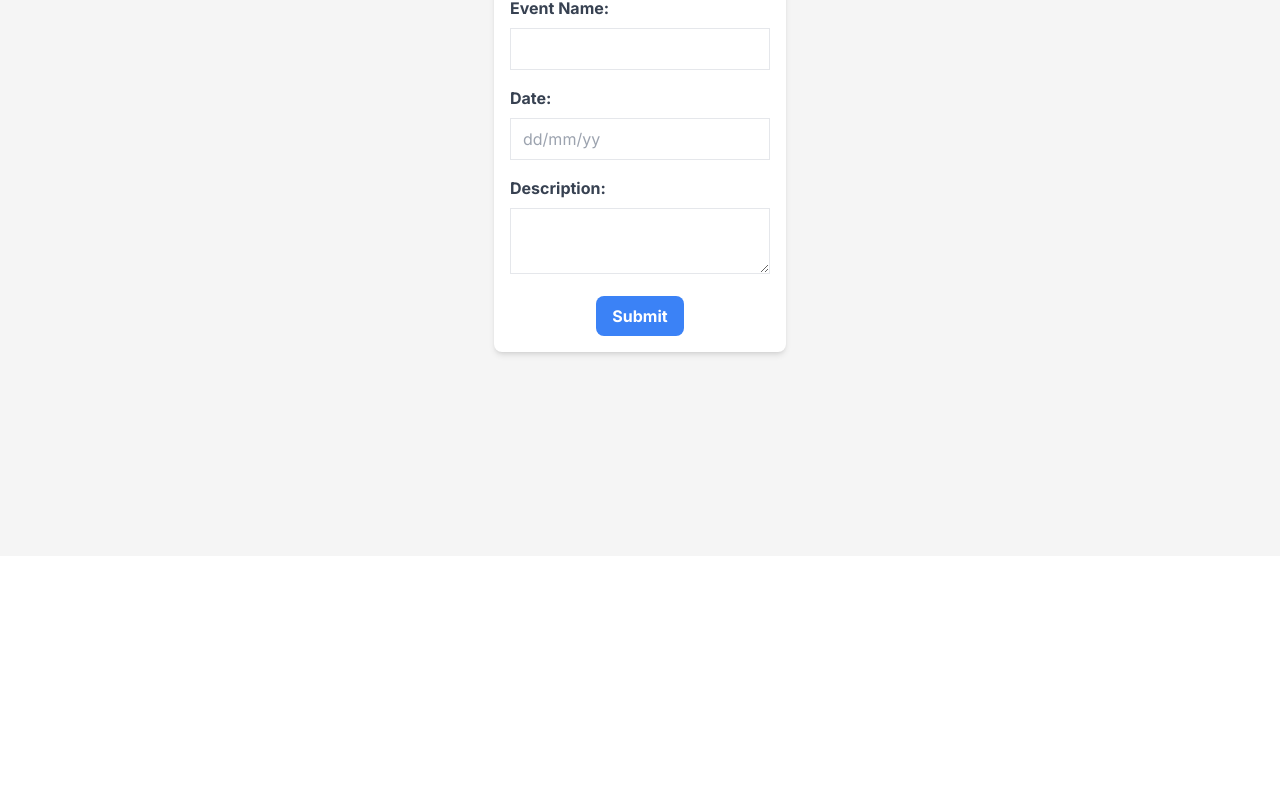
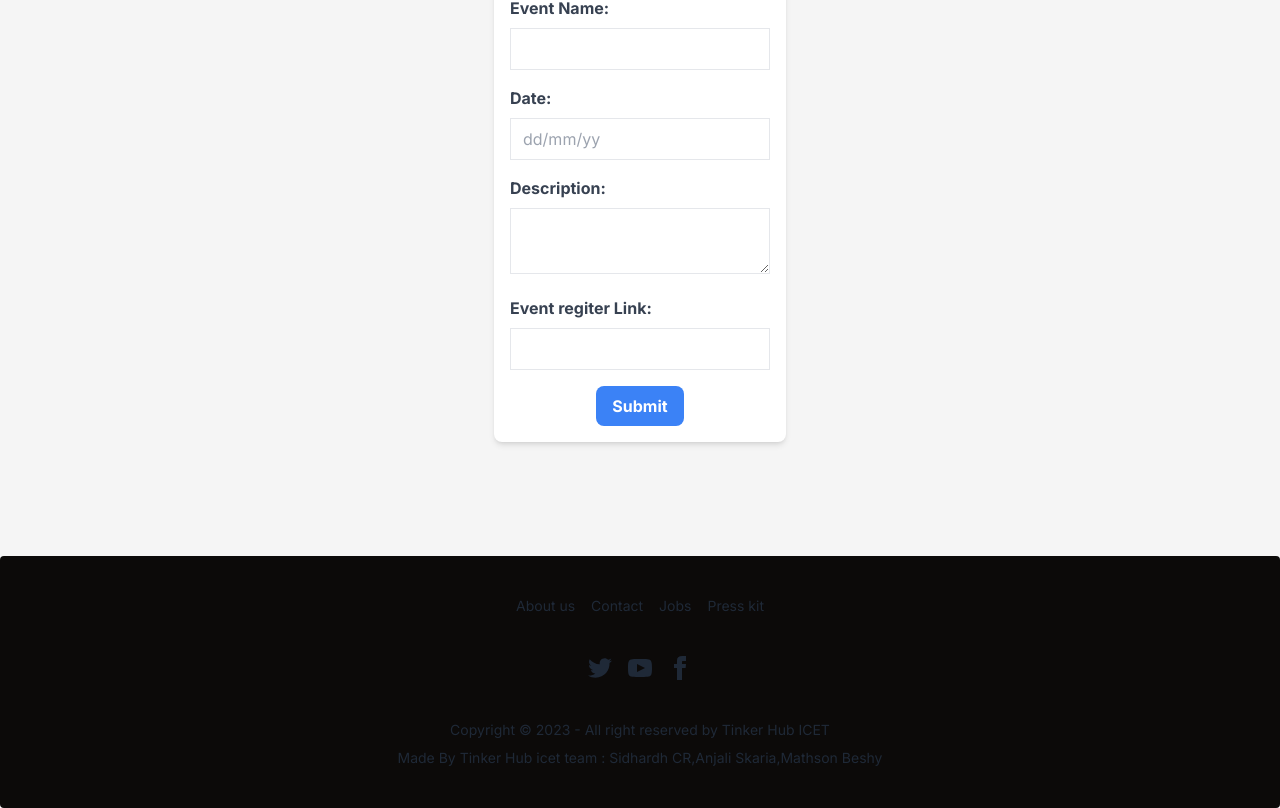
Before and after one commit to SidhardhCR/Stack-Learners_StackUP, a Next.js app: page /addEvents in a window 1280 px wide. Shown: the part 244-1052 px from the top of the page. Before the commit the page ends 800 px from the top, so only its background shows below. Built offline with nearby package versions, Linux system fonts and the light colour scheme; no server answers.

Commit message:
register button updated admin only security,updated

```diff
--- a/app/addEvents/page.tsx
+++ b/app/addEvents/page.tsx
@@ -4,14 +4,16 @@
 
 import React,{useState,useEffect} from 'react'
 import { UserAuth } from '../context/AuthContext';
+import { Url } from 'next/dist/shared/lib/router/router';
 
-async function addDataToFireStore(eventname:string,date:string,description:string,nameusers:any) {
+async function addDataToFireStore(eventname:string,date:string,description:string,nameusers:any,eventlink:Url) {
     try{
         const docRef = await addDoc(collection(db,"messages"),{
             eventname:eventname,
             date:date,
             description:description,
-            nameusers:nameusers
+            nameusers:nameusers,
+            eventlink:eventlink
         });
         console.log("Data written with id : ",docRef.id)
         return true;
@@ -27,16 +29,18 @@
     const [date,setDate] = useState("");
     const [description,setDescription] = useState("");
     const [nameusers,setNameusers]=useState("");
+    const [eventlink,seteventlink]=useState("");
 
     const handleSubmit = async (e:any)=>{
 
         e.preventDefault();
-        const added = await addDataToFireStore(eventname,date,description,nameusers);
+        const added = await addDataToFireStore(eventname,date,description,nameusers,eventlink);
         if(added){
             setEventname("");
             setDate("");
             setDescription("");
             setNameusers("");
+            seteventlink("");
             alert("Event Submitted Successfully!!");
         }
     };
@@ -60,6 +64,18 @@
 
                 />
       </div>
+      {/* <div className="form-control">
+  <label className="label cursor-pointer">
+    <span className="label-text">Free</span>
+    <input type="checkbox"  className="checkbox checkbox-primary" />
+  </label>
+</div>
+<div className="form-control">
+  <label className="label cursor-pointer">
+    <span className="label-text">paid</span>
+    <input type="checkbox"  className="checkbox checkbox-primary" />
+  </label>
+</div> */}
 
       <div className='mb-4'>
                 <label  htmlFor='date'  className='block text-gray-700 font-bold mb-2'>
@@ -88,6 +104,19 @@
                 onChange={(e)=>setDescription(e.target.value)}
                 />
       </div>
+      <div className='mb-4'>
+                <label  htmlFor='eventlink'  className='block text-gray-700 font-bold mb-2'>
+                    Event regiter Link:
+                </label>
+                <input
+
+                id="eventlink"
+                value={eventlink}
+                className='w-full px-3 py-2 border text-black round-lg focus:outline-none focus:border-blue-700 bg-white'
+
+                onChange={(e)=>seteventlink(e.target.value)}
+                />
+      </div>
       <div className='text-center'>
             <button
 
--- /dev/null
+++ b/app/components/Footer.tsx
@@ -0,0 +1,27 @@
+import React from 'react'
+
+function Footer() {
+  return (
+    <footer className="footer footer-center p-10 bg-stone-950 text-base-content rounded">
+  <nav className="grid grid-flow-col gap-4">
+    <a className="link link-hover">About us</a>
+    <a className="link link-hover">Contact</a>
+    <a className="link link-hover">Jobs</a>
+    <a className="link link-hover">Press kit</a>
+  </nav>
+  <nav>
+    <div className="grid grid-flow-col gap-4">
+      <a><svg xmlns="http://www.w3.org/2000/svg" width="24" height="24" viewBox="0 0 24 24" className="fill-current"><path d="M24 4.557c-.883.392-1.832.656-2.828.775 1.017-.609 1.798-1.574 2.165-2.724-.951.564-2.005.974-3.127 1.195-.897-.957-2.178-1.555-3.594-1.555-3.179 0-5.515 2.966-4.797 6.045-4.091-.205-7.719-2.165-10.148-5.144-1.29 2.213-.669 5.108 1.523 6.574-.806-.026-1.566-.247-2.229-.616-.054 2.281 1.581 4.415 3.949 4.89-.693.188-1.452.232-2.224.084.626 1.956 2.444 3.379 4.6 3.419-2.07 1.623-4.678 2.348-7.29 2.04 2.179 1.397 4.768 2.212 7.548 2.212 9.142 0 14.307-7.721 13.995-14.646.962-.695 1.797-1.562 2.457-2.549z"></path></svg></a>
+      <a><svg xmlns="http://www.w3.org/2000/svg" width="24" height="24" viewBox="0 0 24 24" className="fill-current"><path d="M19.615 3.184c-3.604-.246-11.631-.245-15.23 0-3.897.266-4.356 2.62-4.385 8.816.029 6.185.484 8.549 4.385 8.816 3.6.245 11.626.246 15.23 0 3.897-.266 4.356-2.62 4.385-8.816-.029-6.185-.484-8.549-4.385-8.816zm-10.615 12.816v-8l8 3.993-8 4.007z"></path></svg></a>
+      <a><svg xmlns="http://www.w3.org/2000/svg" width="24" height="24" viewBox="0 0 24 24" className="fill-current"><path d="M9 8h-3v4h3v12h5v-12h3.642l.358-4h-4v-1.667c0-.955.192-1.333 1.115-1.333h2.885v-5h-3.808c-3.596 0-5.192 1.583-5.192 4.615v3.385z"></path></svg></a>
+    </div>
+  </nav>
+  <aside>
+    <p>Copyright © 2023 - All right reserved by Tinker Hub ICET</p>
+    <p>Made By Tinker Hub icet team : Sidhardh CR,Anjali Skaria,Mathson Beshy</p>
+  </aside>
+</footer>
+  )
+}
+
+export default Footer
--- a/app/components/Navbar.tsx
+++ b/app/components/Navbar.tsx
@@ -38,9 +38,9 @@
   return (
     <div >
 
-        <div className="navbar bg-blue-700 fixed z-10 ease-in duration-300 flex justify-between m-auto p-2 w-full left-0 top-0">
+        <div className="navbar bg-stone-950 fixed z-10 ease-in duration-300 flex justify-between m-auto p-2 w-full left-0 top-0">
 
-    <a className=" normal-case text-xl " href="/"> <img width={180} height={500} src="/TinkerHub_ICET (3).png" /></a>
+    <a className=" normal-case text-xl " href="/"> <img className='ml-8' width={180} height={500} src="/icetWhite.png" /></a>
 
   <div className="">
   <ul className="hidden sm:flex menu menu-horizontal px-1 font-bold">
@@ -55,9 +55,14 @@
     </ul>):(
         <div className='flex-none gap-2'>
           <ul className='hidden sm:flex menu menu-horizontal'>
+
+
+          {user.displayName=='Sidhardh CR'?(
           <li><a href='/addEvents' className='font-bold'>Add Events</a></li>
-          <p className='pt-2'>{user.displayName}</p>
 
+
+          ):(null)}
+          <li><p className='pt-2'>{user.displayName}</p></li>
           </ul>
         </div>
     )}
@@ -74,7 +79,8 @@
      <ul className='sm:hidden'>
      <li><a href='/' >Home</a></li>
   <li><a href=''>Events</a></li>
-  {user?(<li><a href='/addEvents' className=''>Add Events</a></li>):(null)}
+  {user&&user.displayName=='Sidhardh CR'?(
+  <li><a href='/addEvents' className=''>Add Events</a></li>):(null)}
 
      </ul>
         <li>
--- a/app/layout.tsx
+++ b/app/layout.tsx
@@ -4,6 +4,8 @@
 import './globals.css'
 import Navbar from './components/Navbar'
 import { AuthContextProvider } from './context/AuthContext'
+import Footer from './components/Footer'
+
 
 const inter = Inter({ subsets: ['latin'] })
 
@@ -26,8 +28,10 @@
         <Navbar/>
         {children}
         </AuthContextProvider>
+        <Footer/>
+        </body>
 
-        </body>
     </html>
+
   )
 }
--- a/app/page.tsx
+++ b/app/page.tsx
@@ -1,4 +1,5 @@
 "use client";
+import Link from "next/link";
 import { db } from "./firebase";
 import { collection, getDocs } from "firebase/firestore";
 import React, { useState, useEffect } from "react";
@@ -59,13 +60,16 @@
                 <p className='text-xs'>{data.date}</p>
                 <p>{data.description}</p>
                 <div className="card-actions justify-start">
-                  <button className="bg-blue-500 hover:bg-blue-700 text-white font-bold py-2 px-4 rounded-full">Register</button>
+                 <Link href={`${data.eventlink}`} > <button className="bg-stone-950 hover:bg-stone-800 text-white font-bold py-2 px-4 rounded-full" >Register</button></Link>
                 </div>
               </div>
             </div></div>
             })}
         </div>
       </div>
+
     </main>
+
+
   );
 }
```
Also changed, not shown: public/icetWhite.png (added).
